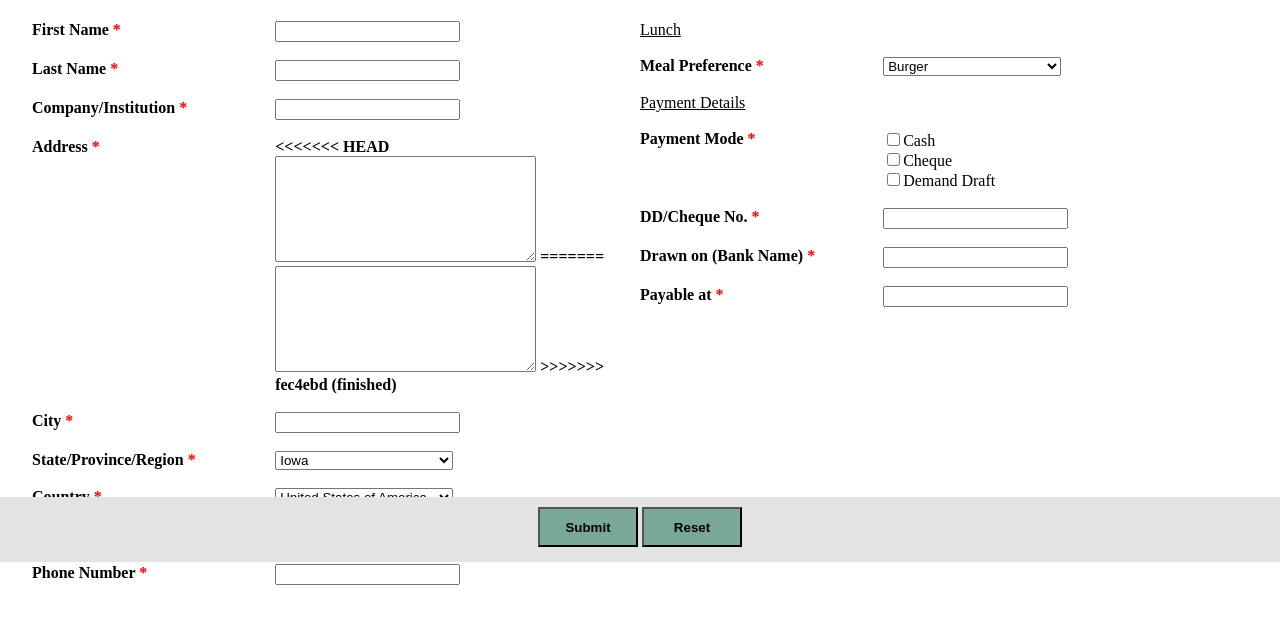
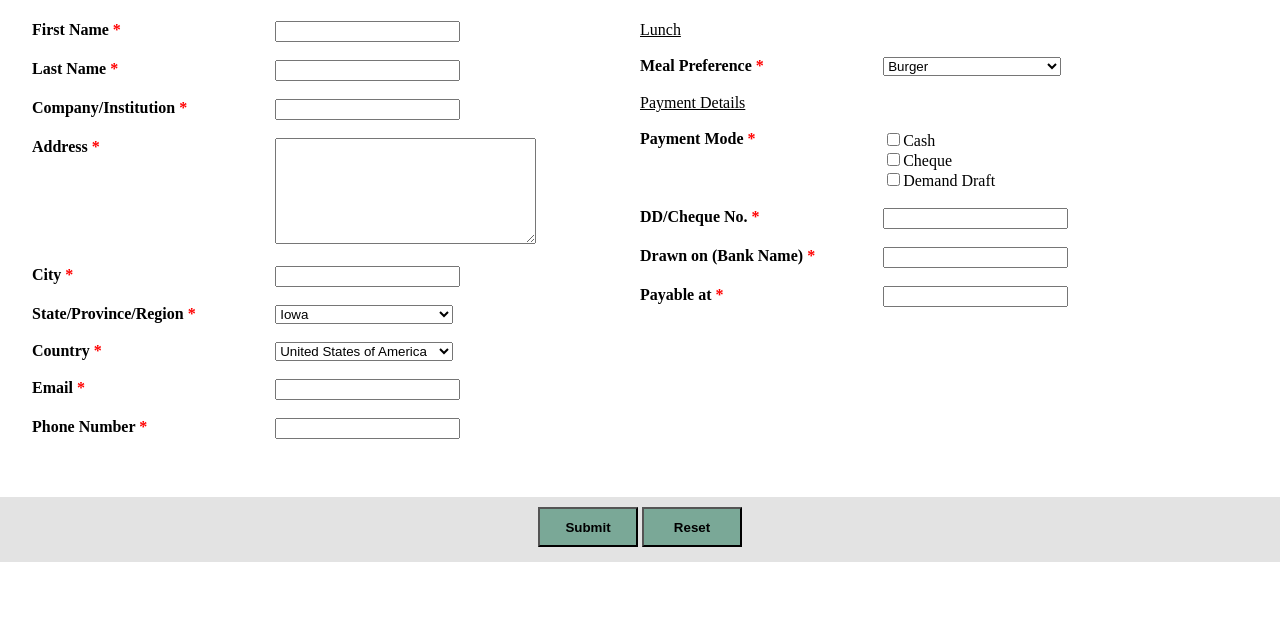
Before and after one commit to mikerezene/wap_lab4, a plain HTML site: page index.html in a window 1280 px wide. Shown: the part 88-712 px from the top of the page. Drawn offline with Linux system fonts and the light colour scheme.

Commit message:
finished

```diff
--- a/index.html
+++ b/index.html
@@ -1,5 +1,5 @@
 <!DOCTYPE html>
-
+<html lang="en">
 <head>
     <title>Lab 4</title>
     <link href="index.css" type="text/css" rel="stylesheet" />
@@ -56,12 +56,7 @@
                     <span>Address</span>  <span class="astrix">*</span>
                     </div>
                     <div class="input1">
-
-<<<<<<< HEAD
-                    <textarea type="text" name="address" cols="30"></textarea>
-=======
                     <textarea  name="address" cols="30"></textarea>
->>>>>>> fec4ebd (finished)
                     </div>
                 </div>
                 <div class="rows">
```
